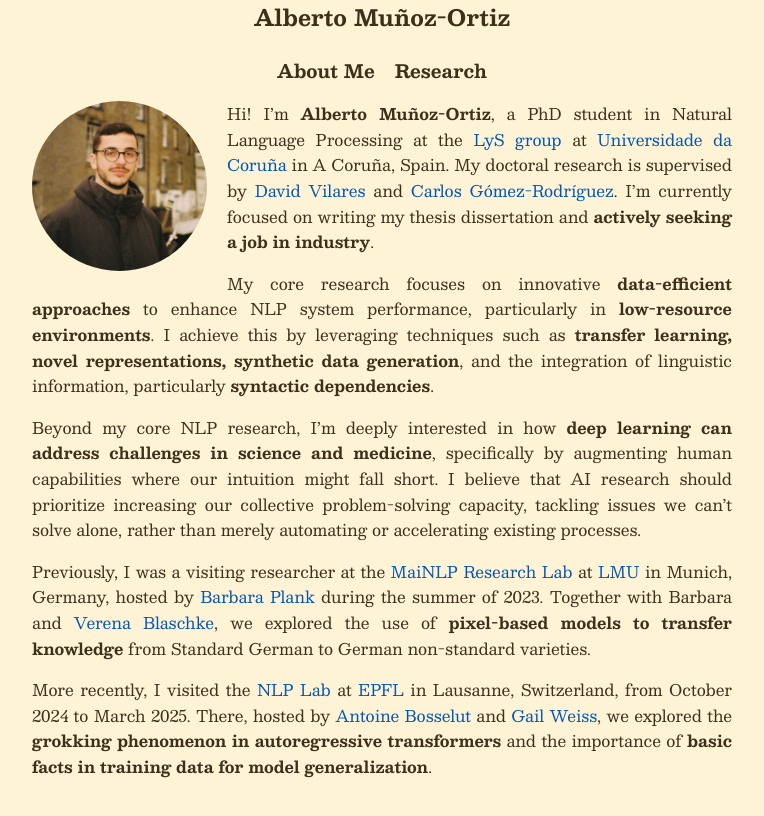
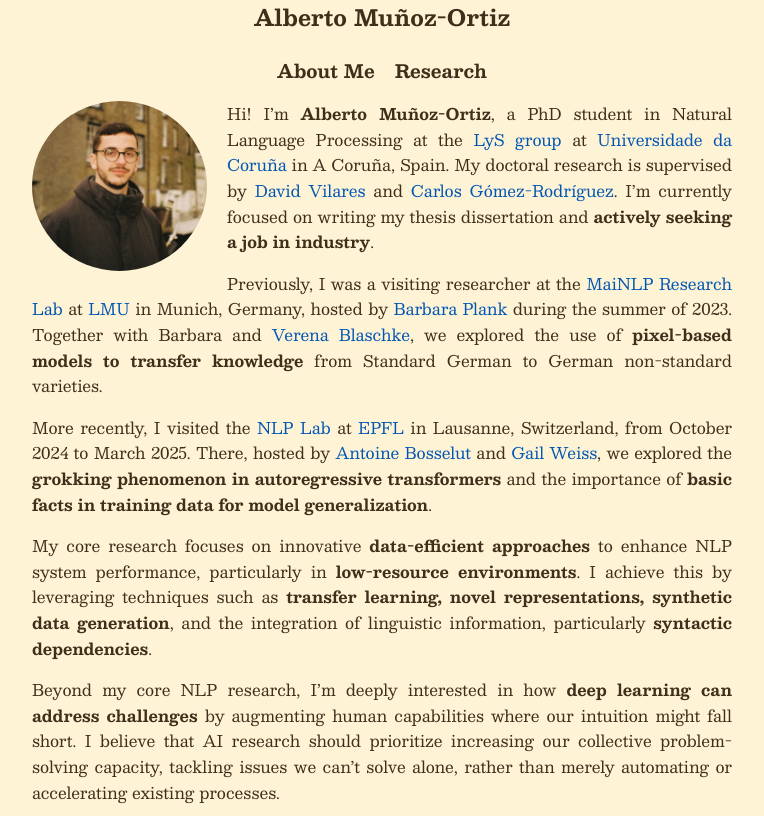
Before and after one commit to amunozo/amunozo.github.io, a Jekyll site: the page built from index.md, in a window 1280 px wide and 900 px high, cut to the strip 0-816 px from the top of the window. Shown: the whole strip, without its empty margins (258-1022 px from the left). Built offline with Jekyll 4.4.1, drawn with Linux system fonts in a browser that asks for light colours.

Commit message:
rearrange research focus sections for clarity and coherence

```diff
--- a/index.md
+++ b/index.md
@@ -10,10 +10,10 @@ permalink: /
 
 Hi! I'm **Alberto Muñoz-Ortiz**, a PhD student in Natural Language Processing at the [LyS group](https://www.grupolys.org/) at [Universidade da Coruña](https://www.udc.es/) in A Coruña, Spain. My doctoral research is supervised by [David Vilares](http://www.grupolys.org/~david.vilares/) and [Carlos Gómez-Rodríguez](http://www.grupolys.org/~cgomezr/). I'm currently focused on writing my thesis dissertation and **actively seeking a job in industry**.
 
-My core research focuses on innovative **data-efficient approaches** to enhance NLP system performance, particularly in **low-resource environments**. I achieve this by leveraging techniques such as **transfer learning, novel representations, synthetic data generation**, and the integration of linguistic information, particularly **syntactic dependencies**.
-
-Beyond my core NLP research, I'm deeply interested in how **deep learning can address challenges in science and medicine**, specifically by augmenting human capabilities where our intuition might fall short. I believe that AI research should prioritize increasing our collective problem-solving capacity, tackling issues we can't solve alone, rather than merely automating or accelerating existing processes.
-
 Previously, I was a visiting researcher at the [MaiNLP Research Lab](https://mainlp.github.io/) at [LMU](https://www.lmu.de/en/) in Munich, Germany, hosted by [Barbara Plank](https://bplank.github.io/) during the summer of 2023. Together with Barbara and [Verena Blaschke](https://verenablaschke.github.io/), we explored the use of **pixel-based models to transfer knowledge** from Standard German to German non-standard varieties.
 
 More recently, I visited the [NLP Lab](https://nlp.epfl.ch/) at [EPFL](https://www.epfl.ch/schools/ic/) in Lausanne, Switzerland, from October 2024 to March 2025. There, hosted by [Antoine Bosselut](https://atcbosselut.github.io/) and [Gail Weiss](https://gailweiss.github.io/), we explored the **grokking phenomenon in autoregressive transformers** and the importance of **basic facts in training data for model generalization**.
+
+My core research focuses on innovative **data-efficient approaches** to enhance NLP system performance, particularly in **low-resource environments**. I achieve this by leveraging techniques such as **transfer learning, novel representations, synthetic data generation**, and the integration of linguistic information, particularly **syntactic dependencies**.
+
+Beyond my core NLP research, I'm deeply interested in how **deep learning can address challenges** by augmenting human capabilities where our intuition might fall short. I believe that AI research should prioritize increasing our collective problem-solving capacity, tackling issues we can't solve alone, rather than merely automating or accelerating existing processes.
```
